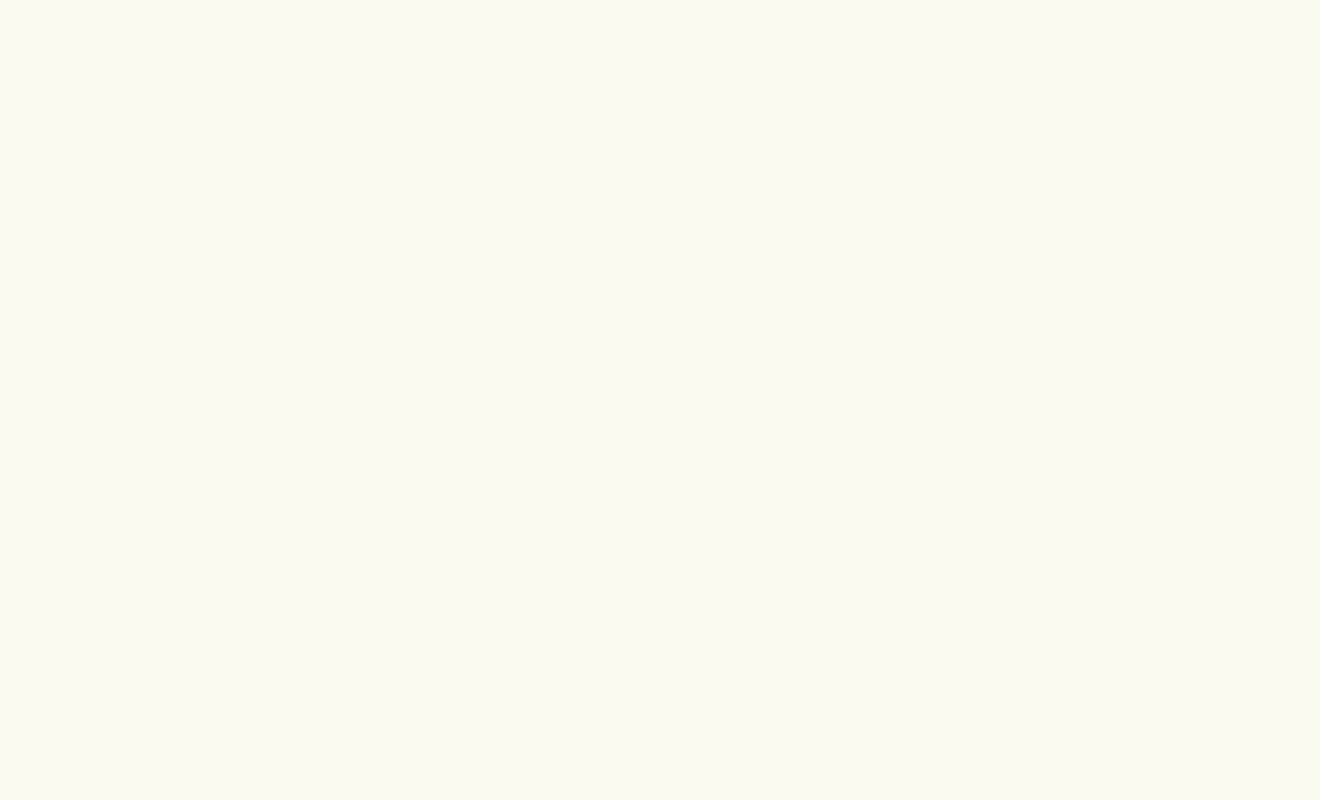
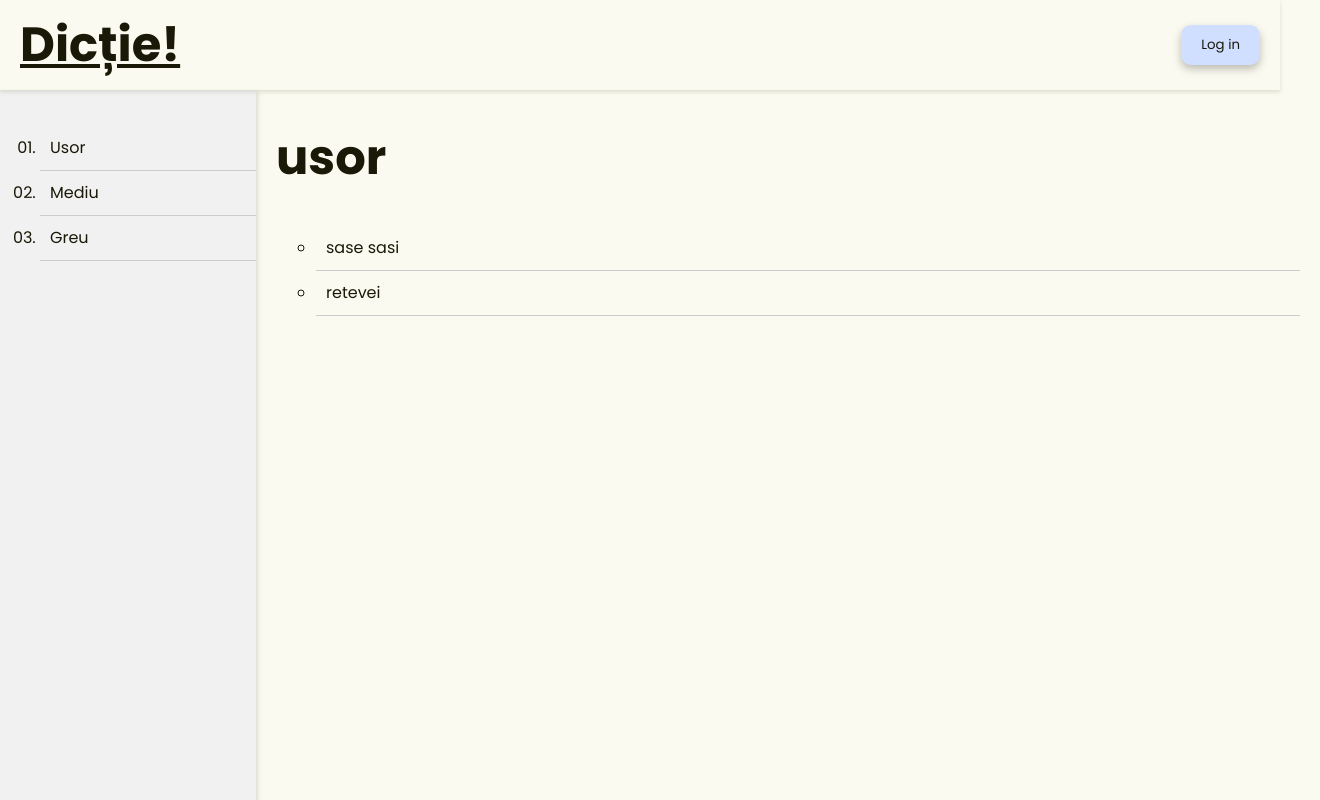
Before and after one commit to paluras/Dictie, a React (Vite) app in the folder dictie/: page /exercises in a window 1280 px wide. Before the commit this address had no page. Shown: the whole page, 1320 px wide, since content can reach past the window. Built offline with nearby package versions, Linux system fonts and the light colour scheme.

Commit message:
Add exercises page, push this branch

```diff
--- a/dictie/db.tsx
+++ b/dictie/db.tsx
@@ -1,8 +1,8 @@
-const givenText = [
+export const givenText = [
   "șase sași în șase saci",
   "O babă bălană mănâncă o banană babană.",
   "Cupă cu capac, capac cu cupă.",
-  "Pe cap un capac, pe capac un ac.",
+   "Nașpa, nasol stau în nămol ca un actor jucând un rol!",
   "Clopotarul clătina clopotul clopotniței."
   // "Retevei de tei pe mirişte de mei.",
   // "Zecele de pică mare are masa la picioare.",
@@ -26,4 +26,11 @@ const givenText = [
   // "O coropișniță și-un coropișnițoi se coropișniteau la noi pe gunoi. Nu coropișnița coropișnițea pe coropișnițoi, ci coropișnițoiul coropișnițea pe coropișniță.",
 ]; // Set your desired text here
 
-export default givenText;
+
+export const givenText2 = [
+  "Retevei de tei pe mirişte de mei.",
+  "Zecele de pică mare are masa la picioare.",
+  "O barză brează face zarvă pe-o varză",
+  "Bucur și Bucura se bucură că Bucurel e bucuros în București.",
+  "Leul lăudat lipește abțibilduri lucioase.",
+]
--- a/dictie/src/App.tsx
+++ b/dictie/src/App.tsx
@@ -1,6 +1,8 @@
 import { BrowserRouter as Router, Routes, Route } from 'react-router-dom';
 import LandingPage from './pages/LandingPage';
 import VoiceInput from './pages/Level';
+import ExercisesPage from './pages/ExercisesPage';
+import {givenText, givenText2} from '../db.tsx';
 
 
 function App() {
@@ -8,7 +10,9 @@ function App() {
     <Router>
       <Routes>
         <Route path="/" element={<LandingPage />} />
-        <Route path="/easy" element={<VoiceInput />} />
+        <Route path="/easy" element={<VoiceInput questions={givenText}  />} />
+        <Route path="/easy-two" element={<VoiceInput  questions={givenText2} />} />
+        <Route path='/exercises' element={<ExercisesPage/>}/>
       </Routes>
     </Router>
   );
--- /dev/null
+++ b/dictie/src/components/GreuComponent.tsx
@@ -0,0 +1,20 @@
+import React from 'react';
+// import { Link } from 'react-router-dom';
+
+const GreuComp: React.FC = () => {
+    return (
+        <div>
+            <h1>-Coming soon-</h1>
+            <ul>
+                {/* <Link to={'/easy'}><li>sase sasi</li></Link>
+                <li>unu doi greu</li>
+                <li>pisica pisiceste greoi</li>
+                <li>castelul castelar greu</li>
+                <li>capra greu</li>
+                <li>caprarur greu</li> */}
+            </ul>
+        </div>
+    );
+};
+
+export default GreuComp;
--- /dev/null
+++ b/dictie/src/components/MidComponent.tsx
@@ -0,0 +1,20 @@
+import React from 'react';
+// import { Link } from 'react-router-dom';
+
+const MidComp: React.FC = () => {
+    return (
+        <div>
+            <h1>-Coming soon-</h1>
+            <ul>
+                {/* <Link to={'/ex1'}><li>sase sasi</li></Link>
+                <li>unu doi trei patru</li>
+                <li>pisica pisiceste un pisoi</li>
+                <li>castelul castelar casteleste</li>
+                <li>capra capreste</li>
+                <li>caprarur caroroi</li> */}
+            </ul>
+        </div>
+    );
+};
+
+export default MidComp;
--- /dev/null
+++ b/dictie/src/components/UsorComponent.tsx
@@ -0,0 +1,50 @@
+import React, { useEffect, useState } from "react";
+import { Link } from "react-router-dom";
+import "../style/style.exercise.css";
+
+const UsorComp: React.FC = () => {
+  const [visitedLinks, setVisitedLinks] = useState<string[]>([]);
+
+  useEffect(() => {
+    const storedLinks = localStorage.getItem("visitedLinks");
+    if (storedLinks) {
+      setVisitedLinks(JSON.parse(storedLinks));
+    }
+  }, []);
+
+  console.log(visitedLinks, "visitedLinks");
+
+  const handleClick = (path: string) => {
+    if (!visitedLinks.includes(path)) {
+      const newVisitedLinks = [...visitedLinks, path];
+      setVisitedLinks(newVisitedLinks);
+      localStorage.setItem("visitedLinks", JSON.stringify(newVisitedLinks));
+    }
+  };
+
+  return (
+    <div>
+      <h1>usor</h1>
+      <ul>
+        <Link to={"/easy"} onClick={() => handleClick("/easy")}>
+          <li
+            className={visitedLinks.includes("/easy") ? "visited" : "list-item"}
+          >
+            sase sasi
+          </li>
+        </Link>
+        <Link
+          onClick={() => handleClick("/easy-two")}
+          to={"/easy-two"}
+        >
+          <li  className={
+            visitedLinks.includes("/easy-two") ? "visited" : "list-item"
+          }>retevei</li>
+        </Link>
+
+      </ul>
+    </div>
+  );
+};
+
+export default UsorComp;
--- /dev/null
+++ b/dictie/src/pages/ExercisesPage.tsx
@@ -0,0 +1,35 @@
+import React from 'react';
+import Header from '../components/Header';
+import '../style/style.exercise.css';
+import { useState } from 'react';
+import { Link } from 'react-router-dom';
+import UsorComp from '../components/UsorComponent';
+import MidComp from '../components/MidComponent';
+import GreuComp from '../components/GreuComponent';
+
+const ExercisesPage: React.FC = () => {
+    const [level, setLevel] = useState<string>("Usor");
+    console.log(level, "Level");
+    const backBtnElement = <Link to={'/'}><button>Log in</button></Link>;
+    return (
+        <div>
+            <Header backButton={backBtnElement}/>
+
+            {/* LeftBar component */}
+            <div className="left-bar">
+                <ul>
+                    <li onClick={()=> setLevel("Usor")}>Usor</li>
+                    <li onClick={()=> setLevel("Mediu")}>Mediu</li>
+                    <li onClick={()=> setLevel("Greu")}>Greu</li>
+                </ul>
+            </div>
+            <div className="right-main">
+                {level === "Usor" && <UsorComp />}
+                {level === "Mediu" && <MidComp />}
+                {level === "Greu" && <GreuComp />}
+            </div>
+        </div>
+    );
+};
+
+export default ExercisesPage;
--- a/dictie/src/pages/LandingPage.tsx
+++ b/dictie/src/pages/LandingPage.tsx
@@ -8,7 +8,9 @@ import "../style/style.animations.css";
 const LandingPage: React.FC = () => {
   return (
     <>
-      <Header backButton={<button></button>} />
+      <Header backButton={  <Link to="/exercises">
+      <button>Exercitii</button>
+    </Link>} />
       <main className="landing-main">
         <div className="container-left">
           {" "}
--- a/dictie/src/style/App.css
+++ b/dictie/src/style/App.css
@@ -9,6 +9,7 @@ main {
 }
 
 header{
+  position: sticky;
   z-index: 1000;
   padding: 20px;
   height: 50px;
--- /dev/null
+++ b/dictie/src/style/style.exercise.css
@@ -0,0 +1,73 @@
+.left-bar {
+  width: 20%;
+  height: 100%;
+  background-color: #f1f1f1;
+  float: left;
+  position: fixed;
+  overflow: auto;
+  z-index: 1;
+
+  left: 0;
+  padding-top: 20px;
+  /* border-right: 5px var(--text-second) solid; */
+  box-shadow: 2px 2px 4px rgba(153, 151, 128, 0.295);
+}
+li {
+  list-style-type: decimal-leading-zero;
+  padding: 10px;
+  border-bottom: 1px solid #ccc;
+}
+
+li:hover {
+    background-color: #ccc;
+    cursor: pointer;
+  }
+
+
+
+.right-main {
+  width: 80%;
+  height: 100%;
+  float: left;
+  padding-left: 20px;
+  padding-right: 20px;
+  padding-bottom: 20px;
+  overflow: auto;
+  z-index: 1;
+  position: relative;
+  left: 20%;
+
+
+
+  & li {
+    list-style-type:circle;
+    padding: 10px;
+    border-bottom: 1px solid #ccc;
+  }
+
+  & li:hover {
+    background-color: #ccc;
+    cursor: pointer;
+  }
+
+  & a{
+    all: unset;
+
+  }
+
+
+}
+
+
+.list-item{
+
+}
+
+
+.visited {
+
+    background-color: var(--primary);
+    color: var(--text-second);
+    text-decoration: none;
+
+}
--- a/dictie/src/utils/addAnimation.tsx
+++ b/dictie/src/utils/addAnimation.tsx
@@ -3,17 +3,16 @@ const addAnimation = () => {
 
     const speech: HTMLElement = document.querySelector(".spoken-text")!;
 
-      setTimeout(() => {
-        animatedText.classList.add("slide-in");
-        speech?.classList.add("slide-in");
-        })
-
+    return new Promise<void>((resolve) => {
+      // Add the animation classes immediately
+      animatedText.classList.add("slide-in");
+      speech?.classList.add("slide-in");
 
       // Resolve the promise after a 1-second delay
-
-
- // 1000 milliseconds = 1 second
-
+      setTimeout(() => {
+        resolve();
+      }, 500); // 1000 milliseconds = 1 second
+    });
   };
 
   export default addAnimation
```
Also changed, not shown: dictie/src/pages/Level.tsx (+64 -51 lines).
